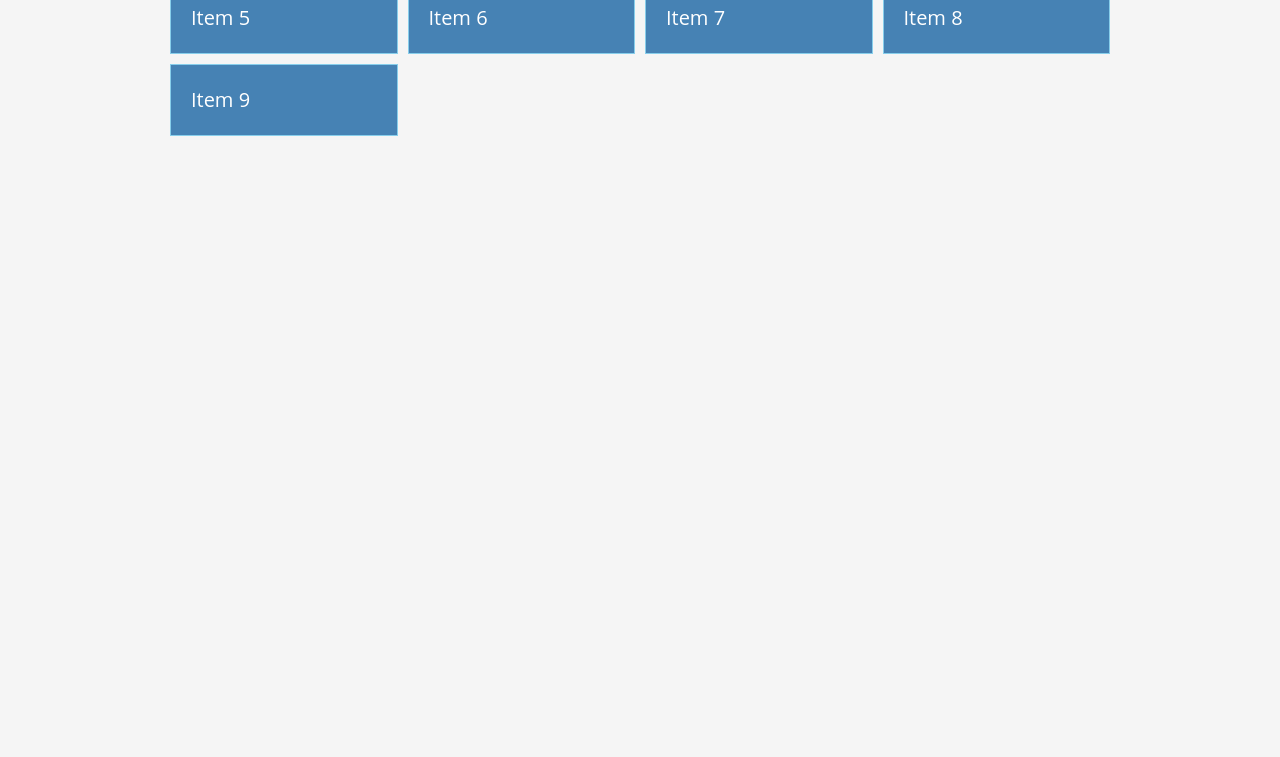
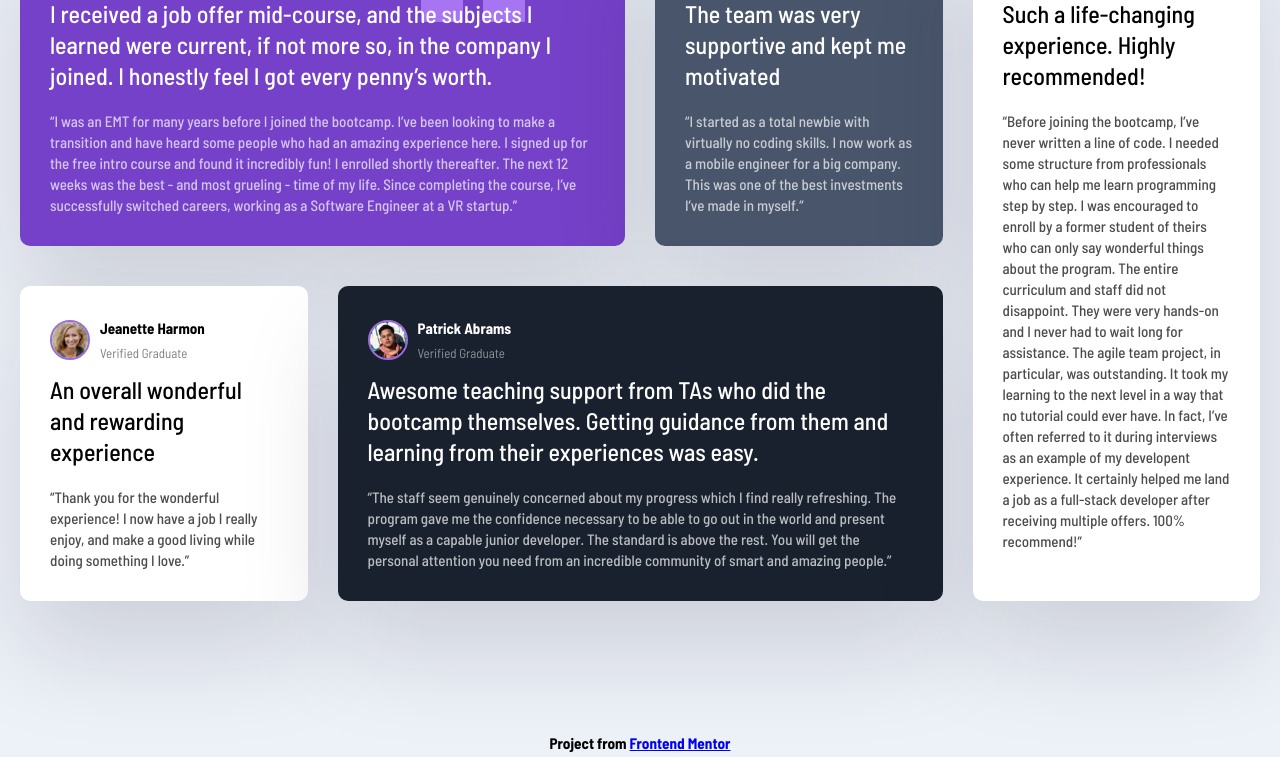
Before and after one commit to lordever/web-learning, a website built with webpack: page index.html in a window 1280 px wide. Shown: the part 210-967 px from the top of the page. Before the commit the page ends 800 px from the top, so only its background shows below. Built offline with nearby package versions, Linux system fonts and the light colour scheme; a web font is replaced by a local one.

Commit message:
Grid in project practice

```diff
--- a/css/grid2.css
+++ /dev/null
@@ -1,51 +0,0 @@
-* {
-  box-sizing: border-box;
-  margin: 0;
-  padding: 0;
-}
-
-body {
-  font-family: 'Open Sans', sans-serif;
-  font-size: 16px;
-  height: 100vh;
-
-  display: grid;
-  grid-template-areas:
-    'header header header'
-    'nav content sidebar'
-    'nav footer footer';
-
-  grid-template-columns: 1fr 4fr 1fr;
-  grid-template-rows: 80px 1fr 70px;
-}
-
-header,
-main,
-aside,
-nav,
-footer {
-  background-color: steelblue;
-  color: #fff;
-  padding: 20px;
-  border: skyblue 1px solid;
-}
-
-header {
-  grid-area: header;
-}
-
-nav {
-  grid-area: nav;
-}
-
-main {
-  grid-area: content;
-}
-
-aside {
-  grid-area: sidebar;
-}
-
-footer {
-  grid-area: footer;
-}
--- a/css/styles.css
+++ b/css/styles.css
@@ -5,69 +5,115 @@
 }
 
 body {
-  font-family: 'Open Sans', sans-serif;
-  font-size: 16px;
-  line-height: 1.5;
-  color: #333;
-  background: #f5f5f5;
+  background: #edf2f8;
+  font-family: 'Barlow Semi Condensed', sans-serif;
+  line-height: 1.7;
+  font-size: 13px;
 }
 
-.container {
-  max-width: 960px;
+.testimonials {
+  max-width: 1440px;
   margin: 100px auto;
-  padding: 10px;
+  padding: 20px;
   display: grid;
-  /*grid-template-columns: repeat(3, 1fr);*/
-  grid-template-columns: repeat(auto-fill, minmax(200px, 1fr));
-  gap: 10px;
-
-  /*align-items: end;*/
-  /*justify-content: end;*/
-
-  /*column-gap: 10px;*/
-  /*row-gap: 10px;*/
-
-
-  /*grid-auto-rows: minmax(100px, auto);*/
-  /*grid-template-rows: repeat(3, 1fr);*/
+  grid-template-columns: repeat(4, 1fr);
+  gap: 30px;
 }
 
-.item {
-  background: steelblue;
-  color: #fff;
-  font-size: 20px;
-  padding: 20px;
-  border: skyblue 1px solid;
+.card {
+  background: #fff;
+  border-radius: 10px;
+  padding: 30px;
+  box-shadow: rgba(17, 12, 46, 0.15) 0 48px 100px 0;
+  margin-bottom: 10px;
 }
 
-/*.item:nth-of-type(1) {*/
-/*  !*height: 100px;*!*/
-/*  !*width:100px;*!*/
+.card__header {
+  display: flex;
+  align-items: center;
+  margin-bottom: 10px;
+}
 
-/*  !*align-self: center;*!*/
-/*  !*justify-self: center;*!*/
+.card__header h3 {
+  font-size: 15px;
+}
 
-/*  background: #000;*/
-/*  grid-column: 1/3;*/
+.card__header p {
+  opacity: 50%;
+}
 
-/*  !*grid-column-start: 1;*!*/
-/*  !*grid-column-end: 3;*!*/
-/*  !*grid-column: 1 / span 2;*!*/
-/*}*/
+.card__img {
+  width: 40px;
+  height: 40px;
+  border-radius: 50%;
+  border: 2px solid #996ed9;
+  margin-right: 10px;
+}
 
-/*.item:nth-of-type(3) {*/
-/*  background: #333;*/
-/*  grid-row: 2 / 4;*/
-/*}*/
+.card__lead {
+  font-size: 1.5rem;
+  font-weight: 500;
+  line-height: 1.3;
+  margin-bottom: 20px;
+}
 
-/*.item:nth-of-type(4) {*/
-/*  background: #333;*/
-/*  grid-row: 2 / 4;*/
-/*}*/
+.card__quote {
+  font-size: 15px;
+  font-weight: 500;
+  line-height: 1.4;
+  opacity: 70%;
+}
 
+.card--bg-purple {
+  color: #fff;
+  background: hsl(263, 55%, 52%) url('../img/bg-pattern-quotation.svg') no-repeat top 10px right 100px;
+}
 
-@media (max-width: 500px) {
-  .container {
+.card--bg-gray-blue {
+  color: #fff;
+  background: hsl(217, 19%, 35%);
+}
+
+.card--bg-black-blue {
+  color: #fff;
+  background: hsl(219, 29%, 14%);
+}
+
+.card:nth-of-type(1) {
+  grid-column: 1 / 3;
+}
+
+.card:nth-of-type(4) {
+  grid-column: 2 / 4;
+  grid-row: 2;
+}
+
+.card:nth-of-type(5) {
+  grid-column: 4;
+  grid-row: 1 / 3;
+}
+
+footer {
+  text-align: center;
+}
+
+@media (max-width: 956px) {
+  .testimonials {
     grid-template-columns: 1fr;
+    width: 100%;
+  }
+
+  .card:nth-of-type(1) {
+    grid-column: 1;
+  }
+
+  .card:nth-of-type(4) {
+    grid-column: 1;
+    grid-row: 4;
+  }
+
+  .card:nth-of-type(5) {
+    grid-column: 1;
+    grid-row: 5;
   }
 }
--- a/index.html
+++ b/index.html
@@ -4,22 +4,107 @@
 <head>
   <meta charset="utf-8">
   <meta name="viewport" content="width=device-width, initial-scale=1">
-  <title>Grid Web learning</title>
+  <title>Grid Web Learning Project</title>
   <link rel="stylesheet" href="css/styles.css">
+
+  <link rel="preconnect" href="https://fonts.googleapis.com">
+  <link rel="preconnect" href="https://fonts.gstatic.com" crossorigin>
+  <link href="https://fonts.googleapis.com/css2?family=Barlow+Semi+Condensed:ital,wght@0,100;0,200;0,300;0,400;0,500;0,600;0,700;0,800;0,900;1,100;1,200;1,300;1,400;1,500;1,600;1,700;1,800;1,900&family=Tapestry&display=swap" rel="stylesheet">
 </head>
 
 <body>
-<div class="container">
-  <div class="item">Item 1</div>
-  <div class="item">Item 2</div>
-  <div class="item">Item 3</div>
-  <div class="item">Item 4</div>
-  <div class="item">Item 5</div>
-  <div class="item">Item 6</div>
-  <div class="item">Item 7</div>
-  <div class="item">Item 8</div>
-  <div class="item">Item 9</div>
+<div class="testimonials">
+  <div class="card card--bg-purple">
+    <header class="card__header">
+      <img src="./img/image-daniel.jpg" class="card__img" alt="">
+      <div>
+        <h3>Daniel Clifford</h3>
+        <p>Verified Graduate</p>
+      </div>
+    </header>
+    <p class="card__lead">I received a job offer mid-course, and the subjects I learned were current, if not more so,
+      in the company I joined. I honestly feel I got every penny’s worth.</p>
+    <p class="card__quote">“I was an EMT for many years before I joined the bootcamp. I’ve been looking to make a
+      transition and have heard some people who had an amazing experience here. I signed up
+      for the free intro course and found it incredibly fun! I enrolled shortly thereafter.
+      The next 12 weeks was the best - and most grueling - time of my life. Since completing
+      the course, I’ve successfully switched careers, working as a Software Engineer at a VR startup.”</p>
+  </div>
+
+  <div class="card card--bg-gray-blue">
+    <header class="card__header">
+      <img src="./img/image-jonathan.jpg" class="card__img" alt="">
+      <div>
+        <h3>Jonathan Walters</h3>
+        <p>Verified Graduate</p>
+      </div>
+    </header>
+    <p class="card__lead">The team was very supportive and kept me motivated</p>
+    <p class="card__quote">“I started as a total newbie with virtually no coding skills. I now work as a mobile engineer
+      for a big company. This was one of the best investments I’ve made in myself.”
+    </p>
+  </div>
+
+  <div class="card">
+    <header class="card__header">
+      <img src="./img/image-jeanette.jpg" class="card__img" alt="">
+      <div>
+        <h3>Jeanette Harmon</h3>
+        <p>Verified Graduate</p>
+      </div>
+    </header>
+    <p class="card__lead">An overall wonderful and rewarding experience</p>
+    <p class="card__quote">“Thank you for the wonderful experience! I now have a job I really enjoy, and make a good
+      living
+      while doing something I love.”
+    </p>
+  </div>
+
+  <div class="card card--bg-black-blue">
+    <header class="card__header">
+      <img src="./img/image-patrick.jpg" class="card__img" alt="">
+      <div>
+        <h3>Patrick Abrams</h3>
+        <p>Verified Graduate</p>
+      </div>
+    </header>
+    <p class="card__lead">Awesome teaching support from TAs who did the bootcamp themselves. Getting guidance from them
+      and
+      learning from their experiences was easy.</p>
+    <p class="card__quote">“The staff seem genuinely concerned about my progress which I find really refreshing. The
+      program
+      gave me the confidence necessary to be able to go out in the world and present myself as a capable
+      junior developer. The standard is above the rest. You will get the personal attention you need from
+      an incredible community of smart and amazing people.”
+    </p>
+  </div>
+
+  <div class="card">
+    <header class="card__header">
+      <img src="./img/image-kira.jpg" class="card__img" alt="">
+      <div>
+        <h3>Kira Whittle</h3>
+        <p>Verified Graduate</p>
+      </div>
+    </header>
+    <p class="card__lead">Such a life-changing experience. Highly recommended!</p>
+    <p class="card__quote">“Before joining the bootcamp, I’ve never written a line of code. I needed some structure from
+      professionals who can help me learn programming step by step. I was encouraged to enroll by a former
+      student of theirs who can only say wonderful things about the program. The entire curriculum and staff
+      did not disappoint. They were very hands-on and I never had to wait long for assistance. The agile team
+      project, in particular, was outstanding. It took my learning to the next level in a way that no tutorial
+      could ever have. In fact, I’ve often referred to it during interviews as an example of my developent
+      experience. It certainly helped me land a job as a full-stack developer after receiving multiple offers.
+      100% recommend!”
+    </p>
+  </div>
 </div>
+
+<footer>
+  <h3>Project from <a
+    href="https://www.frontendmentor.io/challenges/testimonials-grid-section-Nnw6J7Un7">Frontend
+    Mentor</a></h3>
+</footer>
 </body>
 
 </html>
```
Also changed, not shown: grid2.html (deleted, +0 -18 lines), img/bg-pattern-quotation.svg (added), img/favicon-32x32.png (added), img/grid.svg (deleted), img/image-daniel.jpg (added), img/image-jeanette.jpg (added), img/image-jonathan.jpg (added), img/image-kira.jpg (added), img/image-patrick.jpg (added), 1 other file.
